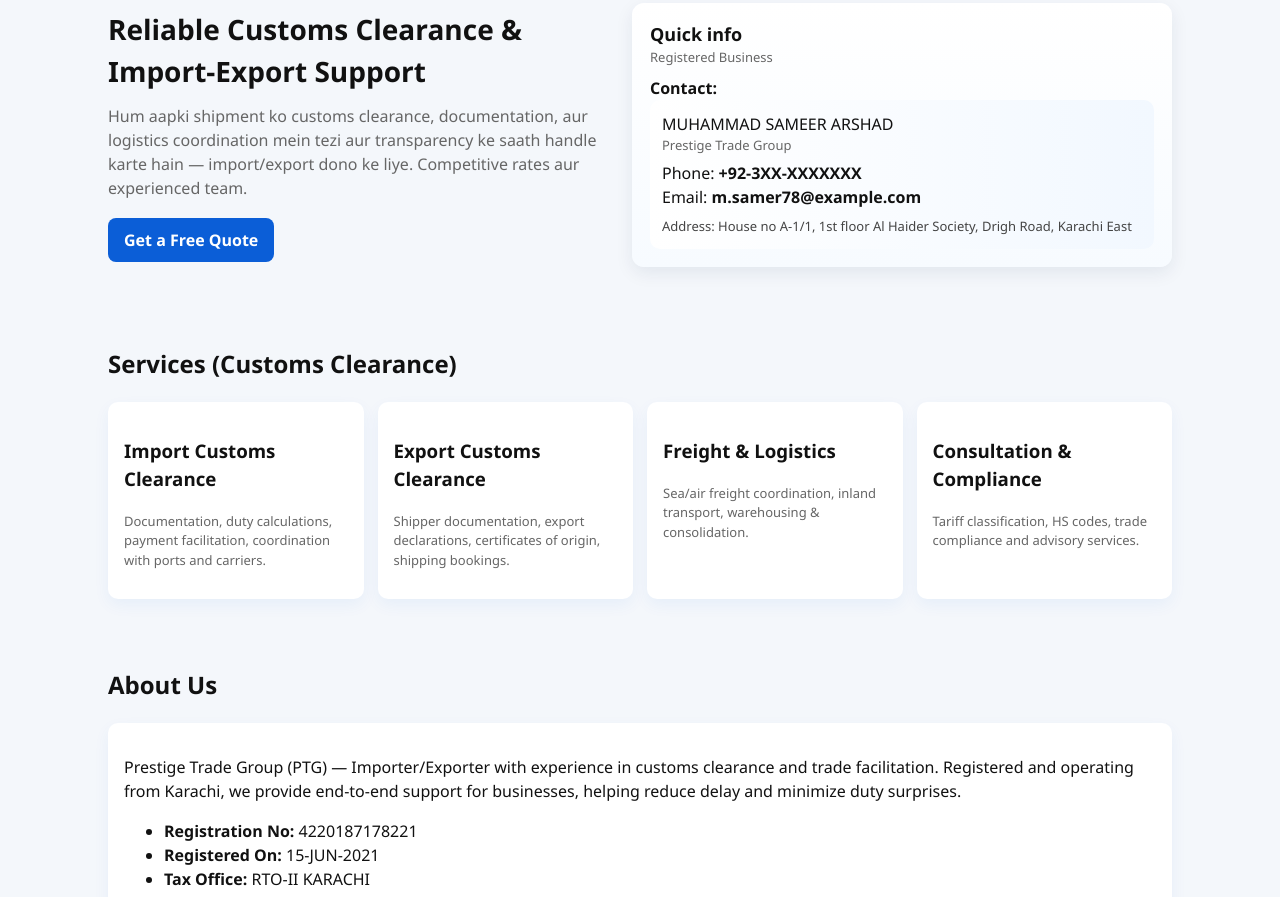
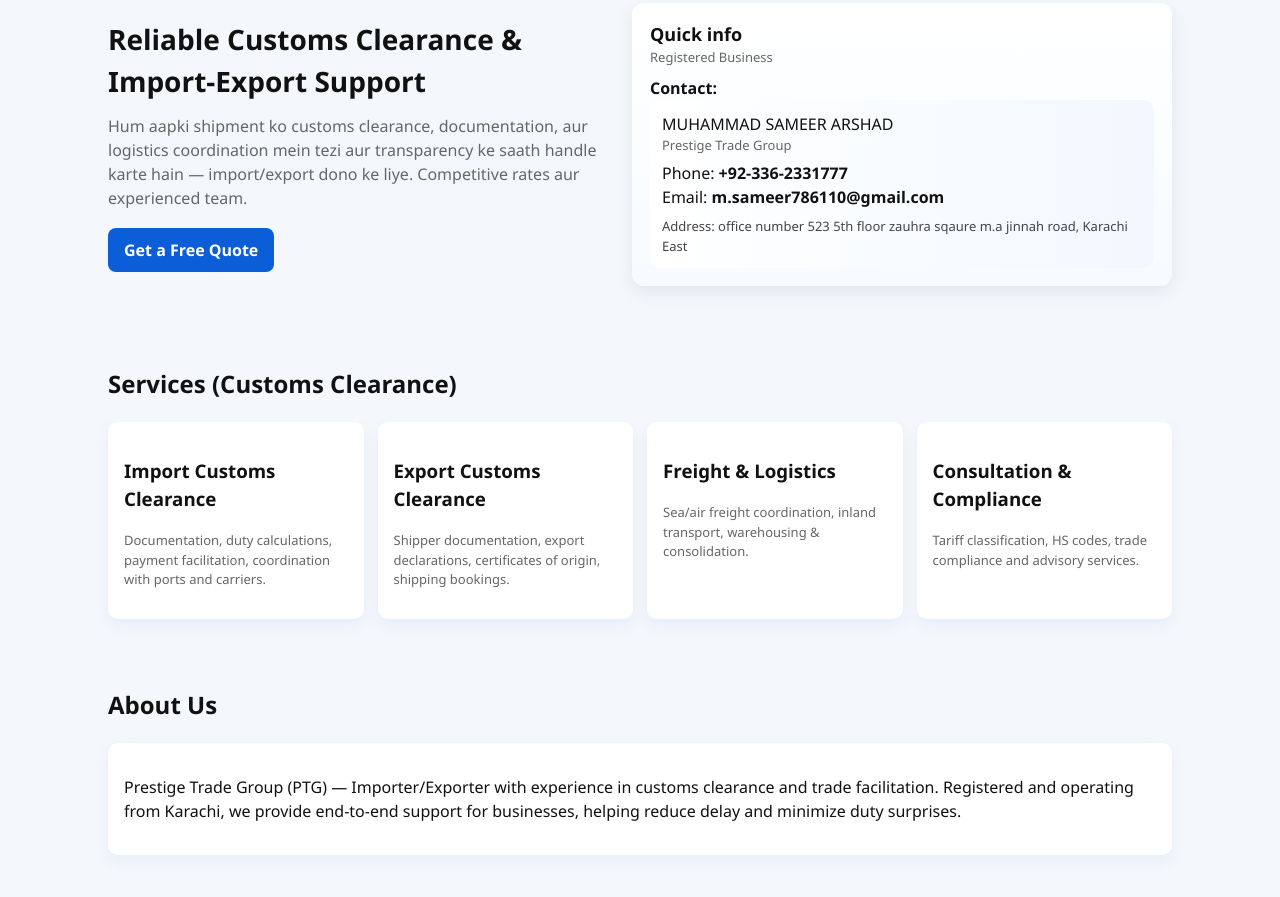
Before and after one commit to mohsinbrothersagencies110-hub/ptg.sie, a plain HTML site: page index.html in a window 1280 px wide. Shown: the part 243-1140 px from the top of the page. Drawn offline with Linux system fonts and the light colour scheme.

Commit message:
Update index.html

```diff
--- a/index.html
+++ b/index.html
@@ -74,9 +74,9 @@
           <div class="contact-info">
             <div>MUHAMMAD SAMEER ARSHAD</div>
             <div class="small">Prestige Trade Group</div>
-            <div style="margin-top:6px">Phone: <strong>+92-3XX-XXXXXXX</strong></div>
-            <div>Email: <strong>m.samer78@example.com</strong></div>
-            <div class="note">Address: House no A-1/1, 1st floor Al Haider Society, Drigh Road, Karachi East</div>
+            <div style="margin-top:6px">Phone: <strong>+92-336-2331777</strong></div>
+            <div>Email: <strong>m.sameer786110@gmail.com</strong></div>
+            <div class="note">Address: office number 523 5th floor zauhra sqaure m.a jinnah road, Karachi East</div>
           </div>
         </div>
       </div>
@@ -109,9 +109,7 @@
       <div class="card">
         <p>Prestige Trade Group (PTG) — Importer/Exporter with experience in customs clearance and trade facilitation. Registered and operating from Karachi, we provide end-to-end support for businesses, helping reduce delay and minimize duty surprises.</p>
         <ul>
-          <li><strong>Registration No:</strong> 4220187178221</li>
-          <li><strong>Registered On:</strong> 15-JUN-2021</li>
-          <li><strong>Tax Office:</strong> RTO-II KARACHI</li>
+
         </ul>
       </div>
     </section>
```
